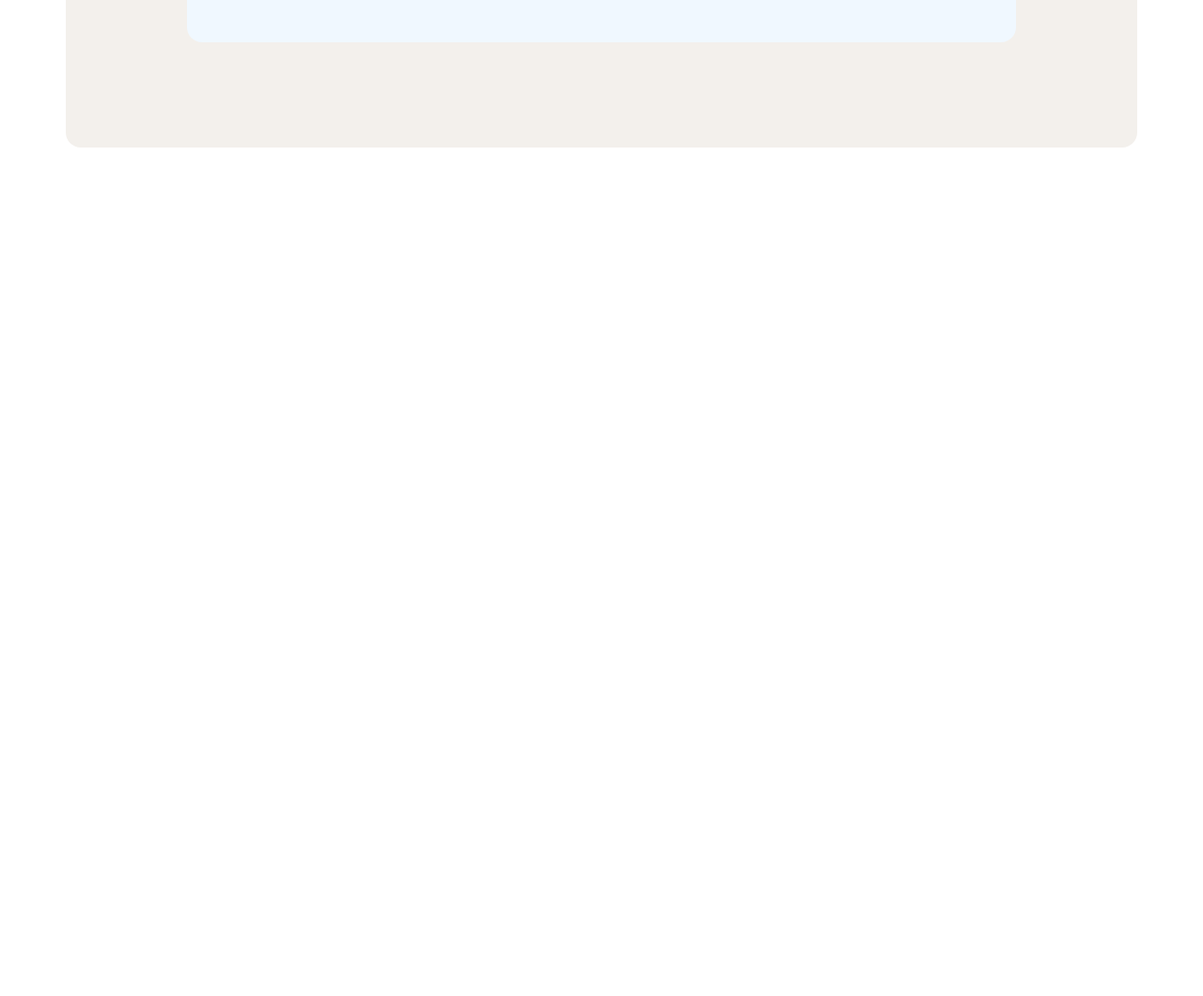
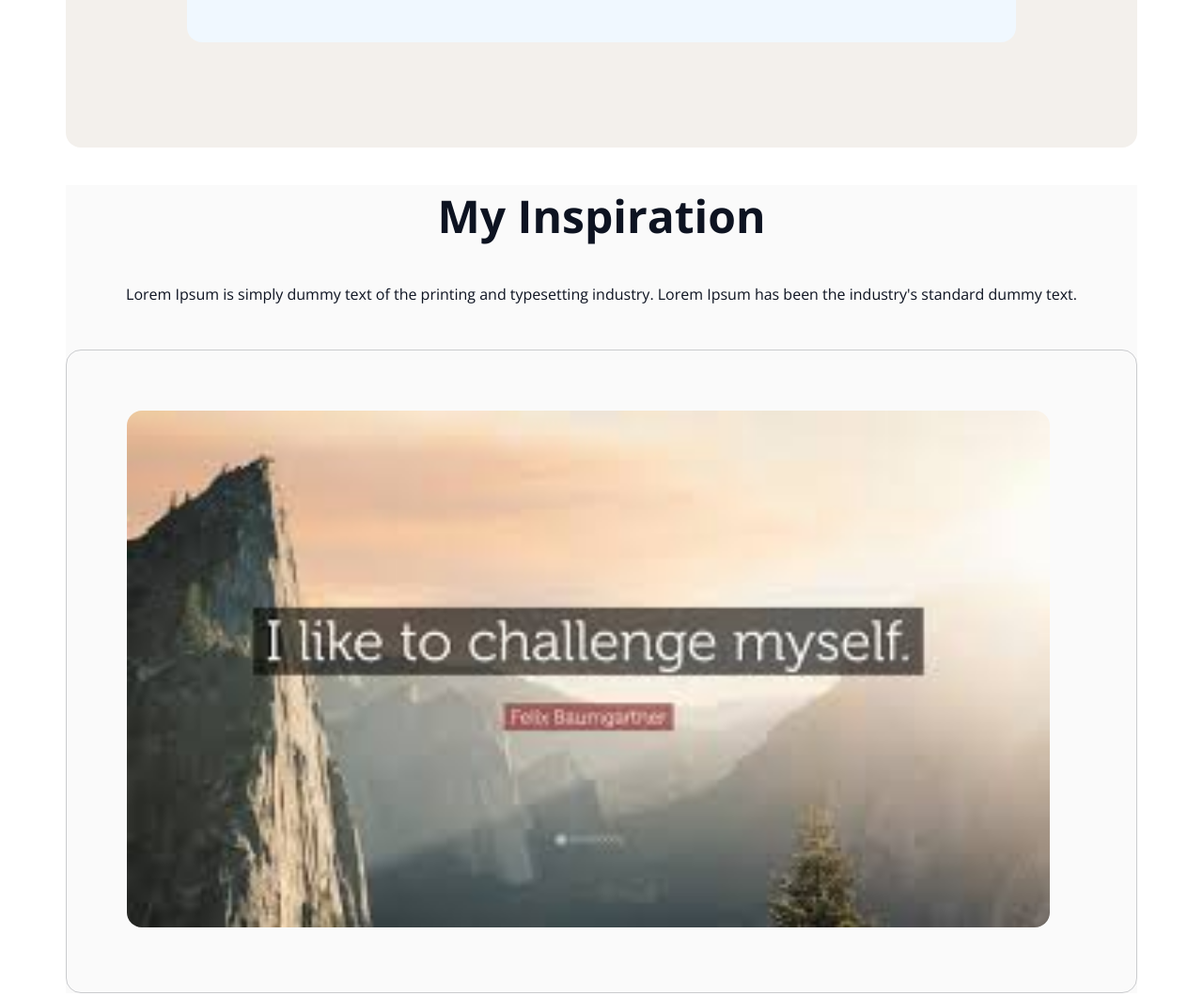
Before and after one commit to mahfuzarrahmanmunna/old-assignment-batch-10, a plain HTML site: page index.html in a window 1280 px wide. Shown: the part 2202-3262 px from the top of the page at 94% size. Before the commit the page ends 2443 px from the top, so only its background shows below. Drawn offline with nearby package versions, Linux system fonts and the light colour scheme; a web font is replaced by a local one.

Commit message:
inspire section edit

```diff
--- a/index.html
+++ b/index.html
@@ -80,6 +80,20 @@
                 </div>
             </div>
         </section>
+
+        <section class="inspire">
+            <div class="primary-header primary-center">
+                <h2 class="inspire-head">My Inspiration</h2>
+                <p class="primary-desc primary-center">
+                    Lorem Ipsum is simply dummy text of the printing and
+                     typesetting industry. Lorem Ipsum has been the
+                    industry's standard dummy text.
+                </p>
+            </div>
+            <div class="chalange">
+                <img src="./assets/images.jpg" alt="">
+            </div>
+        </section>
     </main>
     <footer>
 
--- a/styles/style.css
+++ b/styles/style.css
@@ -113,3 +113,24 @@ nav ul li button {
     font-weight: 600;
     font-size: 20px;
 }
+
+/* Inspire style */
+.inspire{
+    background-color: rgba(228, 228, 230, 0.2);
+}
+.inspire-header{
+    padding: 0 144px 124px 144px;
+}
+
+.chalange{
+    border: 1px solid rgba(13, 19, 33, 0.2);
+    padding: 32px;
+    border-radius: 16px;
+    margin-top: 48px;
+}
+.chalange img{
+    max-width: 1076px;
+    height: 550px;
+    border-radius: 16px;
+    margin: 32px;
+}
```
Also changed, not shown: assets/images.jpg (added).
